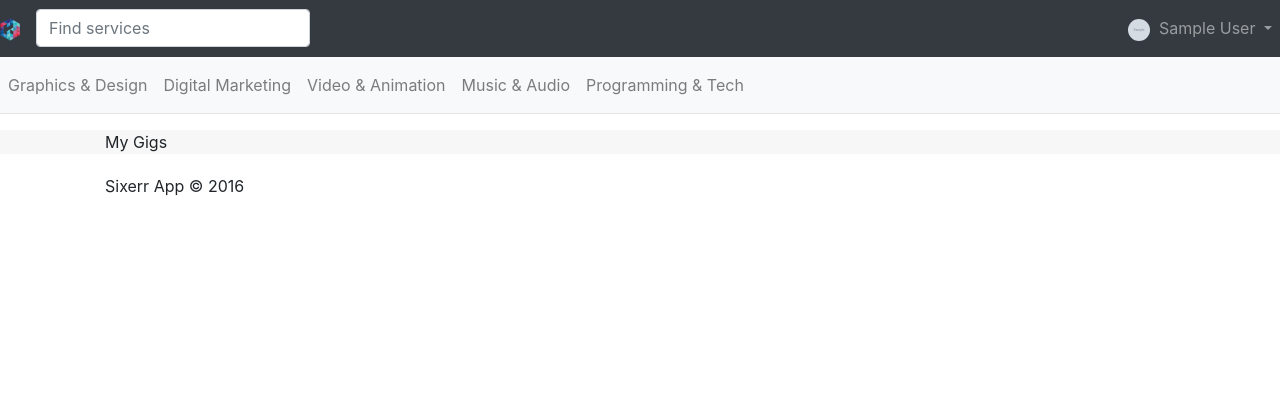
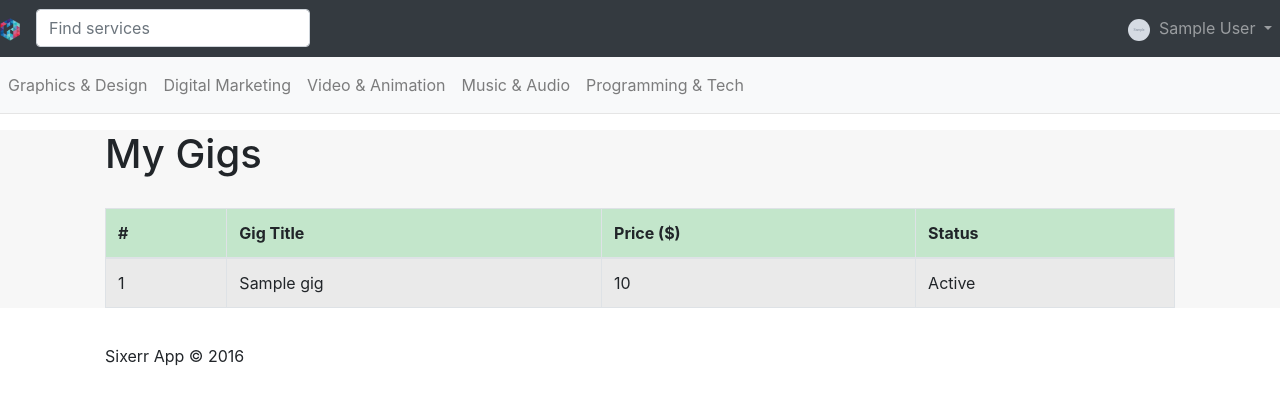
Before and after one commit to dorocinski/learn-sixerr-upd, a Django app: page /my_gigs/ in a window 1280 px wide. Shown: the top 405 px of the page. Run offline with Django 3.2, Linux system fonts and the light colour scheme; a user stored in the database is signed in; tables that the repository leaves empty hold one stand-in row (values such as "Sample post"); grey boxes marked "Sample" are stand-in pictures; some libraries are stand-ins or nearby versions.

Commit message:
T9_4: Update My-Gig page

```diff
--- a/sixerrapp/templates/base.html
+++ b/sixerrapp/templates/base.html
@@ -10,7 +10,9 @@
     <link rel="shortcut icon" type="image/png" href="{% static 'img/favicon.ico?v=2' %}">
 
     <!-- CSS: Bootstrap / Local -->
-    <link rel="stylesheet" href="https://maxcdn.bootstrapcdn.com/bootstrap/4.0.0/css/bootstrap.min.css" integrity="sha384-Gn5384xqQ1aoWXA+058RXPxPg6fy4IWvTNh0E263XmFcJlSAwiGgFAW/dAiS6JXm" crossorigin="anonymous">
+    <link rel="stylesheet" href="https://maxcdn.bootstrapcdn.com/bootstrap/4.0.0/css/bootstrap.min.css"
+            integrity="sha384-Gn5384xqQ1aoWXA+058RXPxPg6fy4IWvTNh0E263XmFcJlSAwiGgFAW/dAiS6JXm"
+            crossorigin="anonymous">
     <link rel="stylesheet" href="{% static 'css/app.css' %}">
 
   </head>
@@ -57,7 +59,7 @@
             {% else %}
               <li class="nav-item">
                 <a href="{% url 'social:begin' 'facebook' %}?next={{request.path}}"
-                          class="nav-link">Login</a>
+                          class="nav-link">Login with Facebook</a>
               </li>
             {% endif %}
           </ul>
@@ -83,8 +85,12 @@
     </div>
 
     <!-- JS:  jQuery / Bootstrap -->
-    <script src="https://code.jquery.com/jquery-3.2.1.slim.min.js" integrity="sha384-KJ3o2DKtIkvYIK3UENzmM7KCkRr/rE9/Qpg6aAZGJwFDMVNA/GpGFF93hXpG5KkN" crossorigin="anonymous"></script>
-    <script src="https://maxcdn.bootstrapcdn.com/bootstrap/4.0.0/js/bootstrap.min.js" integrity="sha384-JZR6Spejh4U02d8jOt6vLEHfe/JQGiRRSQQxSfFWpi1MquVdAyjUar5+76PVCmYl" crossorigin="anonymous"></script>
+    <script src="https://code.jquery.com/jquery-3.2.1.slim.min.js"
+          integrity="sha384-KJ3o2DKtIkvYIK3UENzmM7KCkRr/rE9/Qpg6aAZGJwFDMVNA/GpGFF93hXpG5KkN"
+          crossorigin="anonymous"></script>
+    <script src="https://maxcdn.bootstrapcdn.com/bootstrap/4.0.0/js/bootstrap.min.js"
+          integrity="sha384-JZR6Spejh4U02d8jOt6vLEHfe/JQGiRRSQQxSfFWpi1MquVdAyjUar5+76PVCmYl"
+          crossorigin="anonymous"></script>
   </body>
   <footer id="footer">
     <div class="container">
--- a/sixerrapp/templates/my_gigs.html
+++ b/sixerrapp/templates/my_gigs.html
@@ -2,5 +2,27 @@
 {% load static %}
 
 {% block page %}
-    My Gigs
+  <h1 style="margin-bottom: 30px">My Gigs</h1>
+  <div class="panel panel-default">
+    <table class="table table-bordered table-striped">
+      <thead class="table-success">
+        <tr>
+           <th>#</th>
+            <th>Gig Title</th>
+            <th>Price ($)</th>
+            <th>Status</th>
+        </tr>
+      </thead>
+      <tbody>
+        {% for gig in gigs %}
+          <tr>
+            <td>{{ forloop.counter }}</td>
+            <td>{{ gig.title }}</td>
+            <td>{{ gig.price }}</td>
+            <td>{% if gig.status %} Active {% else %} Disabled {% endif %} </td>
+          </tr>
+        {% endfor %}
+      </tbody>
+    </table>
+  </div>
 {% endblock %}
```
